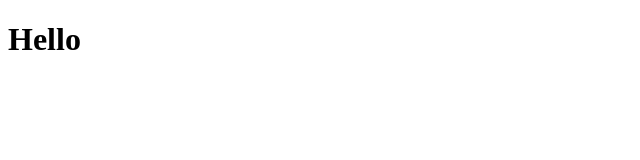
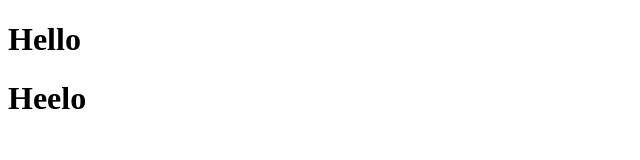
Before and after one commit to Eugingat/test-rep, a plain HTML site: page index.html in a window 1280 px wide. Shown: the whole page, without its empty margins (0-640 px from the left). Drawn offline with Linux system fonts and the light colour scheme.

Commit message:
add new h1

```diff
--- a/index.html
+++ b/index.html
@@ -7,5 +7,6 @@
 </head>
 <body>
     <h1> Hello </h1>
+    <h1> Heelo </h1>
 </body>
 </html>
```
